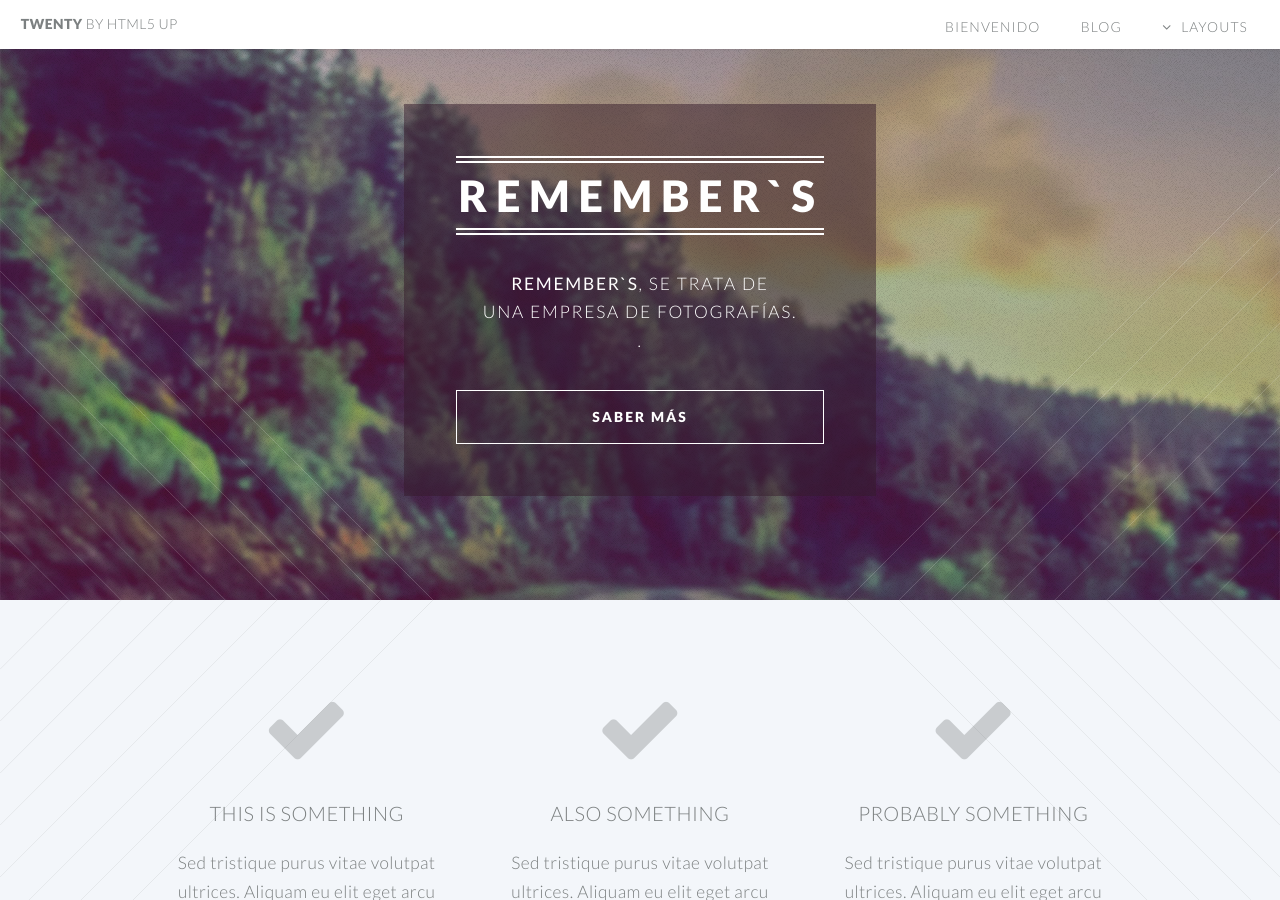
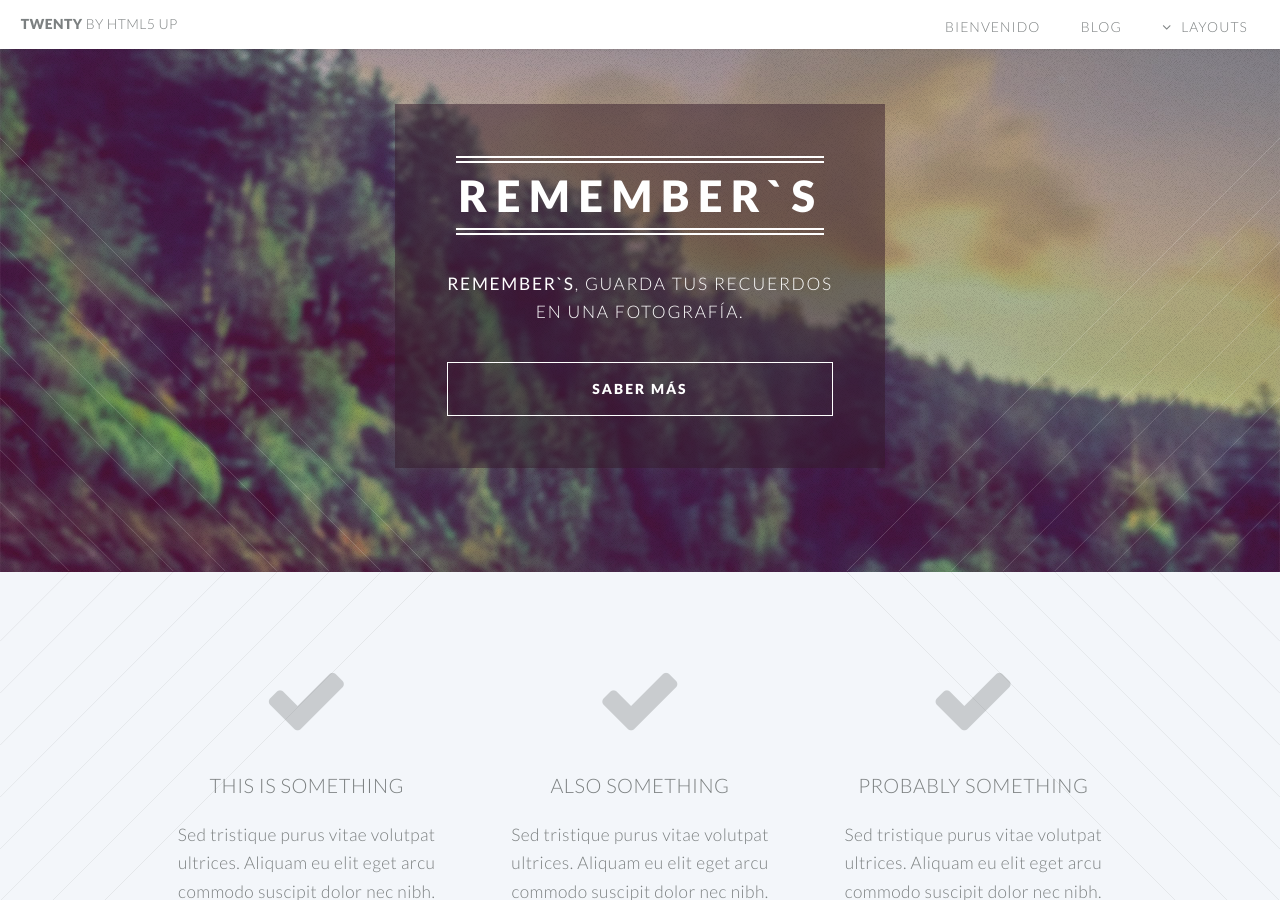
Before and after one commit to Vico2001/Vico2001.github.io, a Jekyll site: the page built from index.html, in a window 1280 px wide and 900 px high. Built offline with Jekyll 4.4.1, drawn with Linux system fonts in a browser that asks for light colours.

Commit message:
Update banner.html

```diff
--- a/_includes/banner.html
+++ b/_includes/banner.html
@@ -12,11 +12,11 @@
         <header>
             <h2>Remember`s</h2>
         </header>
-        <p><strong>Remember`s</strong>, se trata de
+        <p><strong>Remember`s</strong>, guarda tus recuerdos
         <br />
-        una empresa de Fotografías.
+        en una fotografía.
         <br />
-        .</p>
+        </p>
         <footer>
             <ul class="buttons vertical">
                 <li><a href="#main" class="button fit scrolly">Saber Más</a></li>
```
